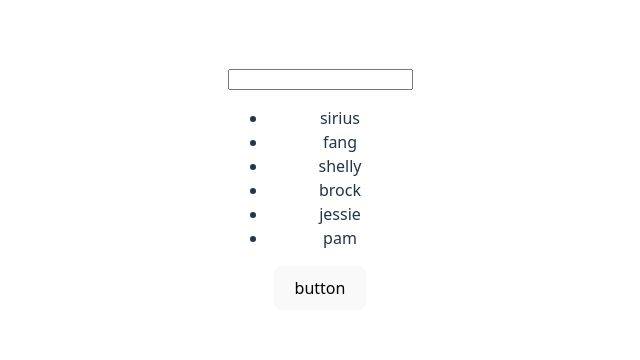
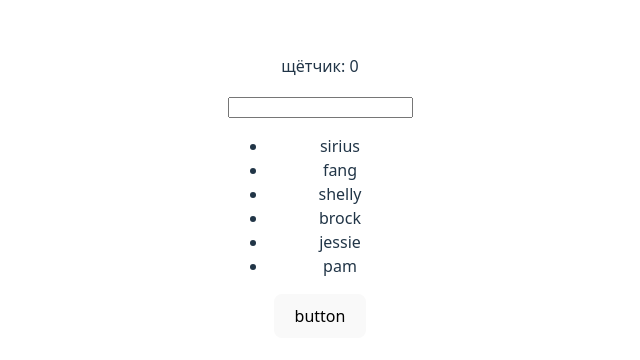
Before and after one commit to slavkapiyavka/react-sandbox, a React (Vite) app: page / in a window 1280 px wide. Shown: the part 212-572 px from the top of the page, without its empty margins (320-960 px from the left). Built offline with nearby package versions, Linux system fonts and the light colour scheme.

Commit message:
feat: implement counter

```diff
--- a/src/App.tsx
+++ b/src/App.tsx
@@ -7,6 +7,8 @@ import type { ListItem } from "./shared/types/list-item";
 
 function App() {
   const [needle, setNeedle] = useState("");
+  const [counter, setCounter] = useState(0);
+
   const list: ListItem[] = [
     { id: 'fn8d', name: 'sirius' },
     { id: 'v9f890gf', name: 'fang' },
@@ -16,12 +18,14 @@ function App() {
     { id: 'ds8dn5', name: 'pam' }
   ];
   const onChange = useCallback((value: string) => setNeedle(value), []);
+  const onIncrement = useCallback(() => setCounter(prev => ++prev), []);
 
   return (
     <>
+      <p>щётчик: {counter}</p>
       <SearchInput value={needle} onChange={(e) => onChange(e.target.value)} />
       <ItemList needle={needle} list={list} />
-      <CounterButton />
+      <CounterButton onClick={onIncrement} />
     </>
   );
 }
--- a/src/components/CounterButton.tsx
+++ b/src/components/CounterButton.tsx
@@ -1,5 +1,9 @@
-const CounterButton = () => {
-  return <button type="button">button</button>;
+import type { ComponentProps } from "react";
+
+type IProps = ComponentProps<'button'>;
+
+const CounterButton = ({ onClick }: IProps) => {
+  return <button type="button" onClick={onClick}>button</button>;
 };
 
 export default CounterButton;
```
